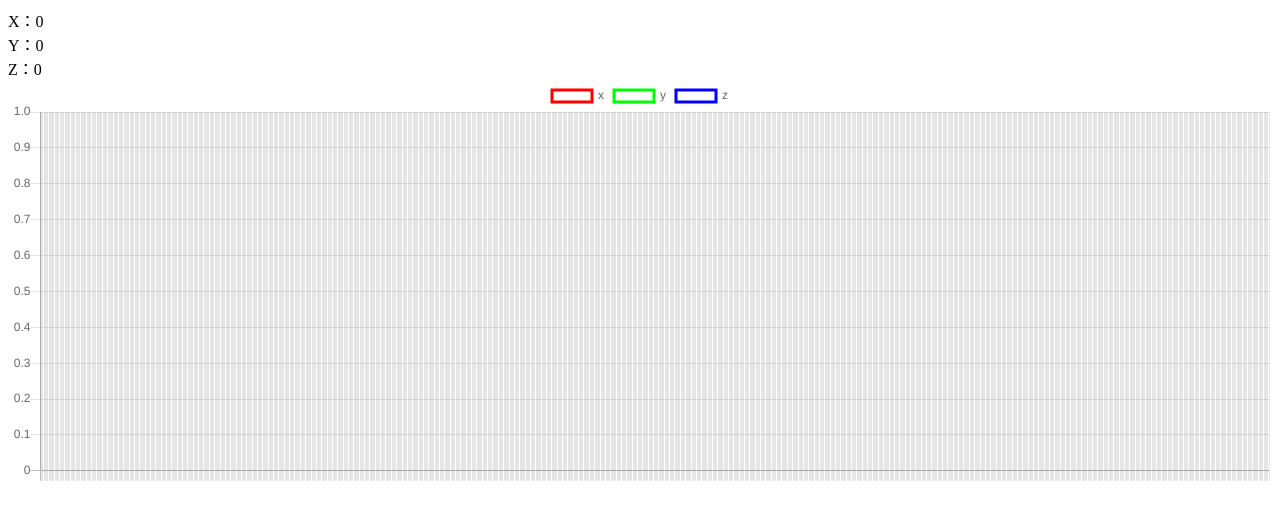
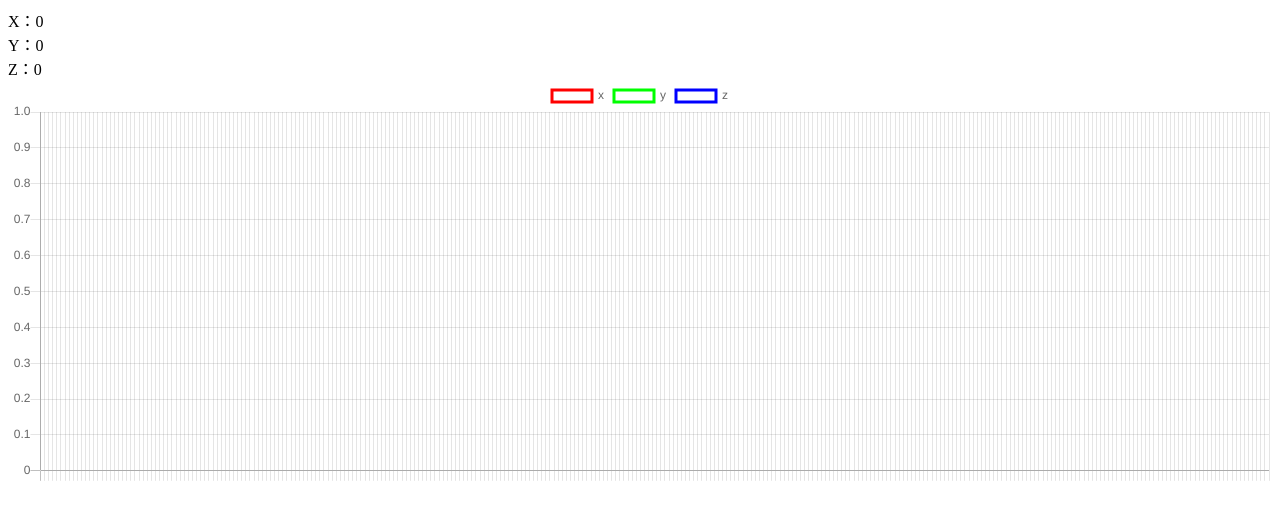
Before and after one commit to yuki3709/acceleration-graph, a website: page dist/index.html in a window 1280 px wide. Drawn offline with nearby package versions, Linux system fonts and the light colour scheme.

Commit message:
データ数を300に変更

```diff
--- a/dist/index.html
+++ b/dist/index.html
@@ -14,7 +14,7 @@
 <canvas id="chart" height="100"></canvas>
 <script>
   const chartCanvas = document.getElementById("chart");
-  const length = 1000;
+  const length = 300;
   const type = 'line';
   const labels = Array(length).fill('');
   let dataList = [];
```
